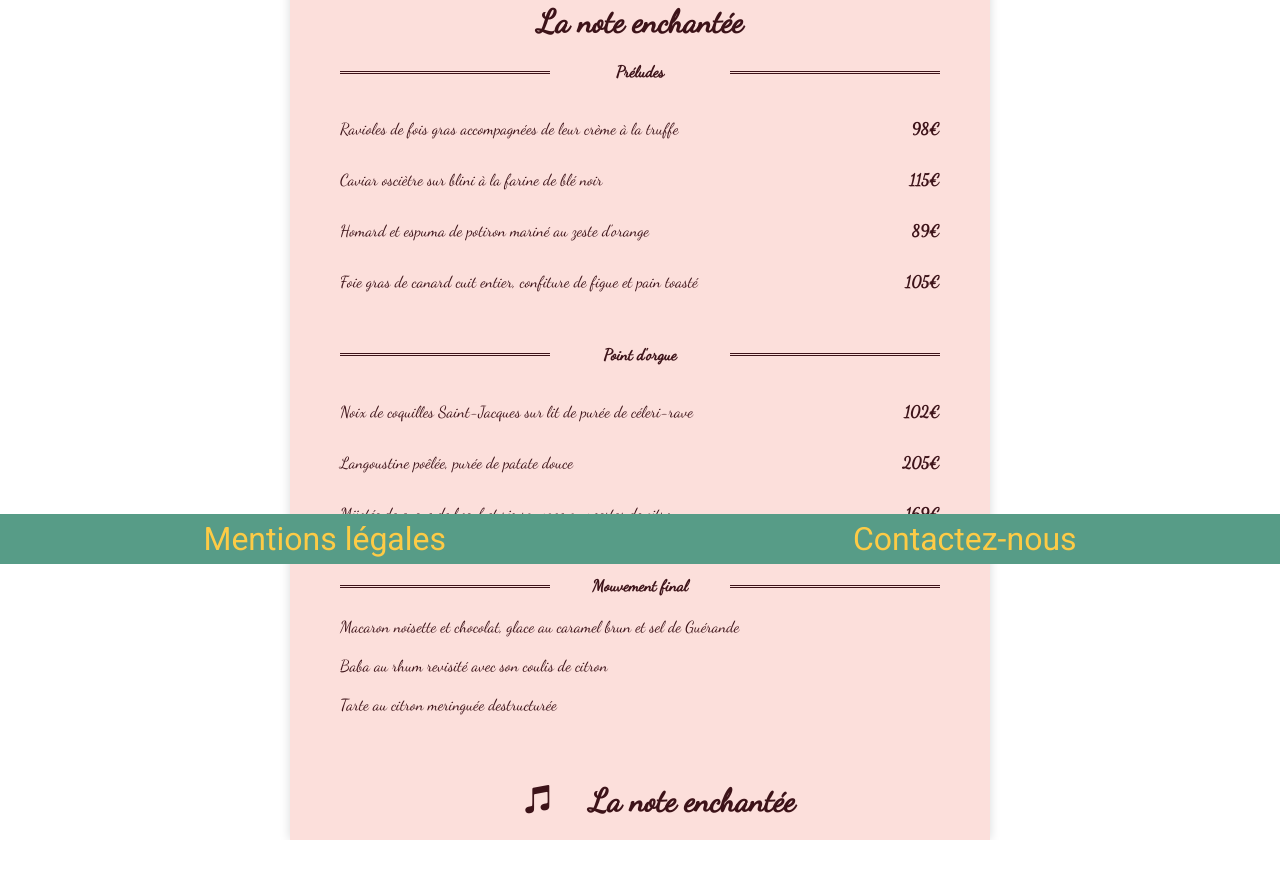
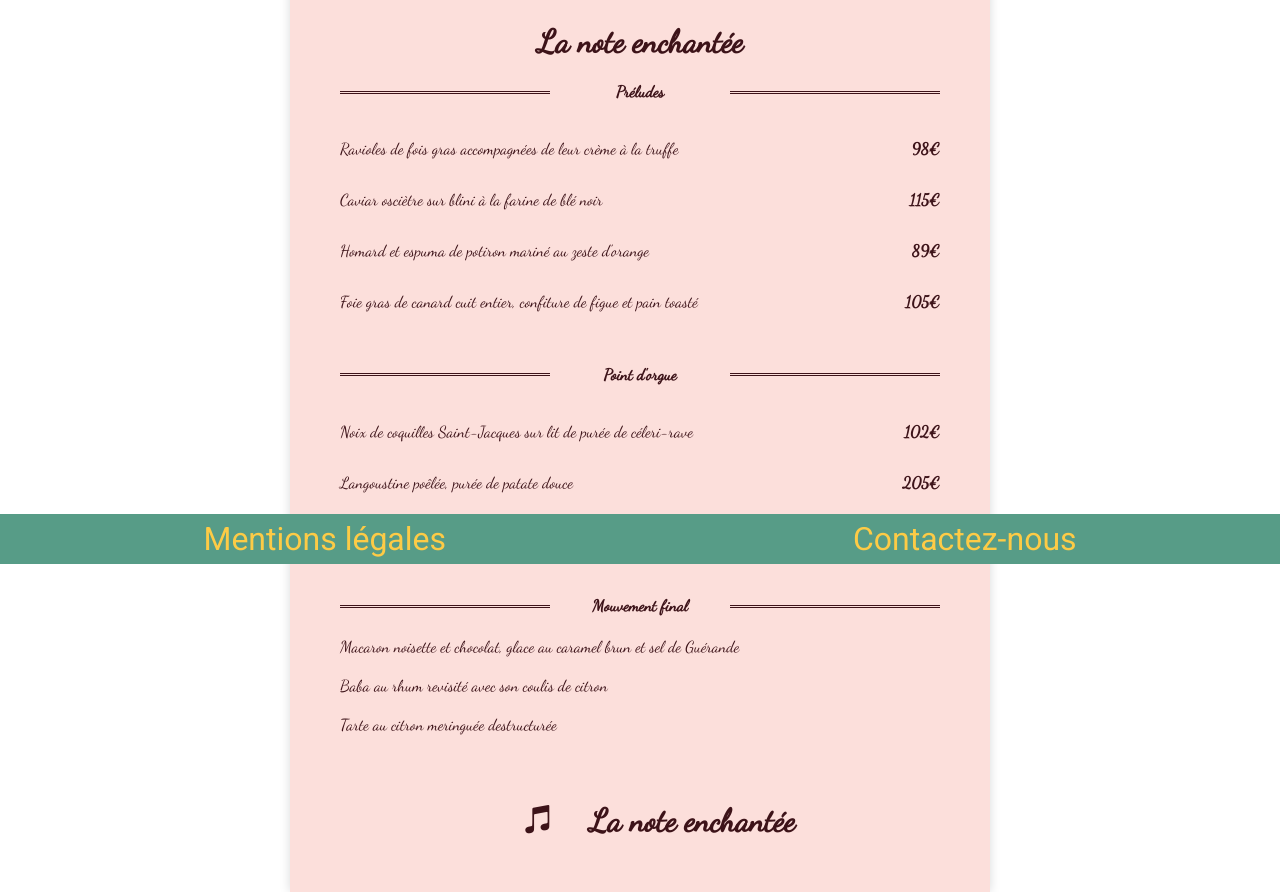
Before and after one commit to Jacques-G/ohmyfood_OCR, a website: page page_la_note.html in a window 1280 px wide. Shown: the part 236-1128 px from the top of the page. Before the commit the page ends 1076 px from the top, so only its background shows below. Drawn offline with Linux system fonts and the light colour scheme; a web font is replaced by a local one.

Commit message:
correction erreur menu la note figure basse

```diff
--- a/sass/layout/_container.scss
+++ b/sass/layout/_container.scss
@@ -50,7 +50,7 @@
 {
     @include grande-tablette
     {
-        width: 100vw auto;
+        width: 100vw;
         height: 90%;
         margin: auto;
         display: flex;
@@ -147,14 +147,17 @@ h2
     margin-bottom: 120px;
     font-family: $font_note;
     color: $bordeau;
-    & figure, h3
+    & figure
     {
         font-size: 2em;
-        margin-bottom: -20px;
         text-align: center;
+        justify-content: center;
+
     }
     & h3
     {
+        font-size: 2em;
+        text-align: center;
         margin-bottom: 0;
     }
     & h4
```
Also changed, not shown: style.css, 1 other file.
